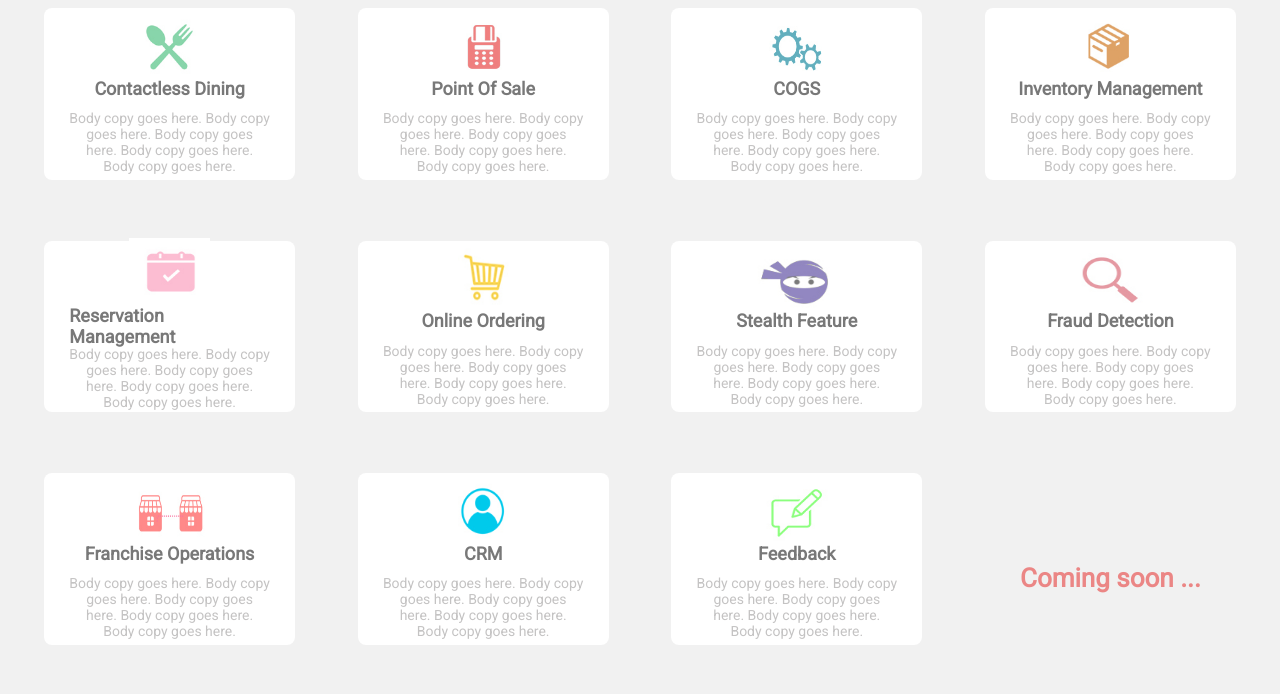
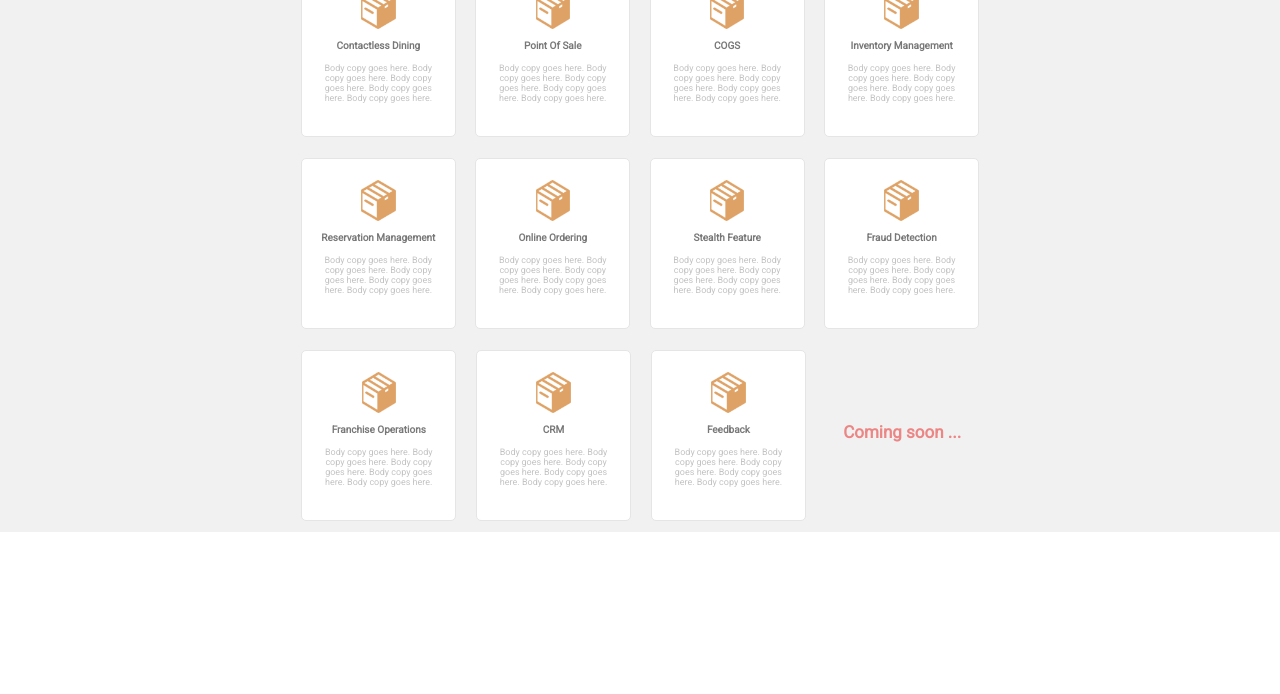
Before and after one commit to Jeshan7/Restaurant-Page, a plain HTML site: page index.html in a window 1280 px wide. Shown: the part 236-930 px from the top of the page. After the commit the page ends 800 px from the top, so only its background shows below. Drawn offline with Linux system fonts and the light colour scheme.

Commit message:
Added new css

```diff
--- a/index.html
+++ b/index.html
@@ -25,7 +25,7 @@
         <div class="top__container">
           <div class="box1">
             <div class="header__container">
-              <img src="/images/box1.png" />
+              <img src="/images/box.png" />
               <span>Contactless Dining</span>
             </div>
             <div class="text__container">
@@ -37,7 +37,7 @@
           </div>
           <div class="box2">
             <div class="header__container">
-              <img src="/images/box2.png" />
+              <img src="/images/box.png" />
               <span>Point Of Sale</span>
             </div>
             <div class="text__container">
@@ -49,7 +49,7 @@
           </div>
           <div class="box3">
             <div class="header__container">
-              <img src="/images/box3.png" />
+              <img src="/images/box.png" />
               <span>COGS</span>
             </div>
             <div class="text__container">
@@ -61,7 +61,7 @@
           </div>
           <div class="box4">
             <div class="header__container">
-              <img src="/images/box4.png" />
+              <img src="/images/box.png" />
               <span>Inventory Management</span>
             </div>
             <div class="text__container">
@@ -75,7 +75,7 @@
         <div class="middle__container">
           <div class="box1">
             <div class="header__container">
-              <img src="/images/box5.png" />
+              <img src="/images/box.png" />
               <span>Reservation Management</span>
             </div>
             <div class="text__container">
@@ -87,7 +87,7 @@
           </div>
           <div class="box2">
             <div class="header__container">
-              <img src="/images/box6.png" />
+              <img src="/images/box.png" />
               <span>Online Ordering</span>
             </div>
             <div class="text__container">
@@ -99,7 +99,7 @@
           </div>
           <div class="box3">
             <div class="header__container">
-              <img src="/images/box7.png" />
+              <img src="/images/box.png" />
               <span>Stealth Feature</span>
             </div>
             <div class="text__container">
@@ -111,7 +111,7 @@
           </div>
           <div class="box4">
             <div class="header__container">
-              <img src="/images/box8.png" />
+              <img src="/images/box.png" />
               <span>Fraud Detection</span>
             </div>
             <div class="text__container">
@@ -125,7 +125,7 @@
         <div class="bottom__container">
           <div class="box1">
             <div class="header__container">
-              <img src="/images/box9.png" />
+              <img src="/images/box.png" />
               <span>Franchise Operations</span>
             </div>
             <div class="text__container">
@@ -137,7 +137,7 @@
           </div>
           <div class="box2">
             <div class="header__container">
-              <img src="/images/box10.png" />
+              <img src="/images/box.png" />
               <span>CRM</span>
             </div>
             <div class="text__container">
@@ -149,7 +149,7 @@
           </div>
           <div class="box3">
             <div class="header__container">
-              <img src="/images/box11.png" />
+              <img src="/images/box.png" />
               <span>Feedback</span>
             </div>
             <div class="text__container">
--- a/style.css
+++ b/style.css
@@ -62,99 +62,120 @@ body {
     flex-direction: column;
     justify-content: space-around;
     align-items: center;
+    /* border: 1px solid red; */
 }
 
 .top__container {
-    width: 98%;
+    width: 56%;
     height: 30%;
     display: flex;
-    justify-content: space-around;
+    justify-content: space-evenly;
+    /* border: 1px solid red; */
 }
 
 .middle__container {
-    width: 98%;
+    width: 56%;
     height: 30%;
     display: flex;
-    justify-content: space-around;
+    justify-content: space-evenly;
 }
 
 .bottom__container {
-    width: 98%;
+    width: 56%;
     height: 30%;
     display: flex;
-    justify-content: space-around;
+    justify-content: space-evenly;
 }
 
 .box1 {
     width: 20%;
-    height: 100%;
+    height: 90%;
     display: flex;
     flex-direction: column;
     justify-content: center;
     align-items: center;
     background-color: #fff;
-    border-radius: 8px;
+    border-radius: 5px;
+    border: 1px solid #e5e5e5;
+    padding: 5px;
 }
 
 .box2 {
     width: 20%;
-    height: 100%;
+    height: 90%;
     display: flex;
     flex-direction: column;
     justify-content: center;
     align-items: center;
     background-color: #fff;
-    border-radius: 8px;
+    border-radius: 5px;
+    border: 1px solid #e5e5e5;
+    padding: 5px;
 }
 
 .box3 {
     width: 20%;
-    height: 100%;
+    height: 90%;
     display: flex;
     flex-direction: column;
     justify-content: center;
     align-items: center;
     background-color: #fff;
-    border-radius: 8px;
+    border-radius: 5px;
+    border: 1px solid #e5e5e5;
+    padding: 5px;
 }
 
 .box4 {
     width: 20%;
-    height: 100%;
+    height: 90%;
     display: flex;
     flex-direction: column;
     justify-content: center;
     align-items: center;
     background-color: #fff;
-    border-radius: 8px;
+    border-radius: 5px;
+    border: 1px solid #e5e5e5;
+    padding: 5px;
 }
 
 .no__box {
     width: 20%;
-    height: 100%;
+    height: 90%;
     display: flex;
+    flex-direction: column;
     justify-content: center;
     align-items: center;
+    padding: 5px;
+}
+
+.no__box span {
+    font-size: 25px;
+    font-weight: 600;
+    color: #eb8685;
 }
 
 .header__container {
     width: 80%;
-    height: 60%;
+    height: 40%;
     display: flex;
     flex-direction: column;
-    justify-content: center;
+    justify-content: space-between;
     align-items: center;
+    /* border: 1px solid red; */
 }
 
 .header__container img {
-    width: 40%;
-    height: 70%;
+    width: 30%;
+    height: 60%;
+    /* border: 1px solid red; */
 }
 
 .header__container span {
-    font-size: 25px;
+    font-size: 14px;
     font-weight: 600;
     color: #787878;
+    /* border: 1px solid red; */
 }
 
 .text__container {
@@ -164,24 +185,21 @@ body {
     justify-content: center;
     align-items: center;
     text-align: center;
-    padding: 5px;
     white-space: wrap;
     overflow: hidden;
     text-overflow: ellipsis;
+    /* border: 1px solid red; */
 }
 
 .text__container span {
-    font-size: 14px;
+    font-size: 12px;
     color: #c4c3c3;
 }
 
-.no__box span {
-    font-size: 30px;
-    font-weight: 600;
-    color: #eb8685;
-}
-
 @media screen and (max-width: 1400px) {
+    .outer__Container {
+        height: 768px;
+    }
     .inner__Container1 {
         height: 25%;
     }
@@ -189,28 +207,32 @@ body {
         height: 75%;
     }
     .header__container span {
-        font-size: 18px;
+        font-size: 10px;
     }
     .header__wrapper span {
         font-size: 25px;
     }
+    .text__container span {
+        font-size: 9px;
+    }
     .box1 {
-        height: 82%;
+        height: 92%;
     }
     .box2 {
-        height: 82%;
+        height: 92%;
     }
     .box3 {
-        height: 82%;
+        height: 92%;
     }
     .box4 {
-        height: 82%;
+        height: 92%;
     }
     .header__container img {
+        width: 30%;
         height: 65%;
     }
     .no__box span {
-        font-size: 26px;
+        font-size: 17px;
         font-weight: 600;
     }
     .title__wrapper span {
@@ -250,6 +272,9 @@ body {
 }
 
 @media screen and (min-width: 300px) and (max-width: 1000px) {
+    .outer__Container {
+        height: 900px;
+    }
     .inner__Container1 {
         height: 40%;
     }
@@ -279,34 +304,34 @@ body {
         text-align: center;
     }
     .top__container {
-        width: 98%;
+        width: 60%;
         height: 30%;
         flex-wrap: wrap;
     }
     .middle__container {
-        width: 98%;
+        width: 60%;
         height: 30%;
         flex-wrap: wrap;
     }
     .bottom__container {
-        width: 98%;
+        width: 60%;
         height: 30%;
         flex-wrap: wrap;
     }
     .box1 {
-        width: 40%;
+        width: 65%;
         height: 45%;
     }
     .box2 {
-        width: 40%;
+        width: 65%;
         height: 45%;
     }
     .box3 {
-        width: 40%;
+        width: 65%;
         height: 45%;
     }
     .box4 {
-        width: 40%;
+        width: 65%;
         height: 45%;
     }
     .no__box {
```
Also changed, not shown: images/box.png (added), images/box1.png (deleted), images/box10.png (deleted), images/box11.png (deleted), images/box2.png (deleted), images/box3.png (deleted), images/box4.png (deleted), images/box5.png (deleted), images/box6.png (deleted), images/box7.png (deleted), images/box8.png (deleted), images/box9.png (deleted), images/cake.png (deleted).
